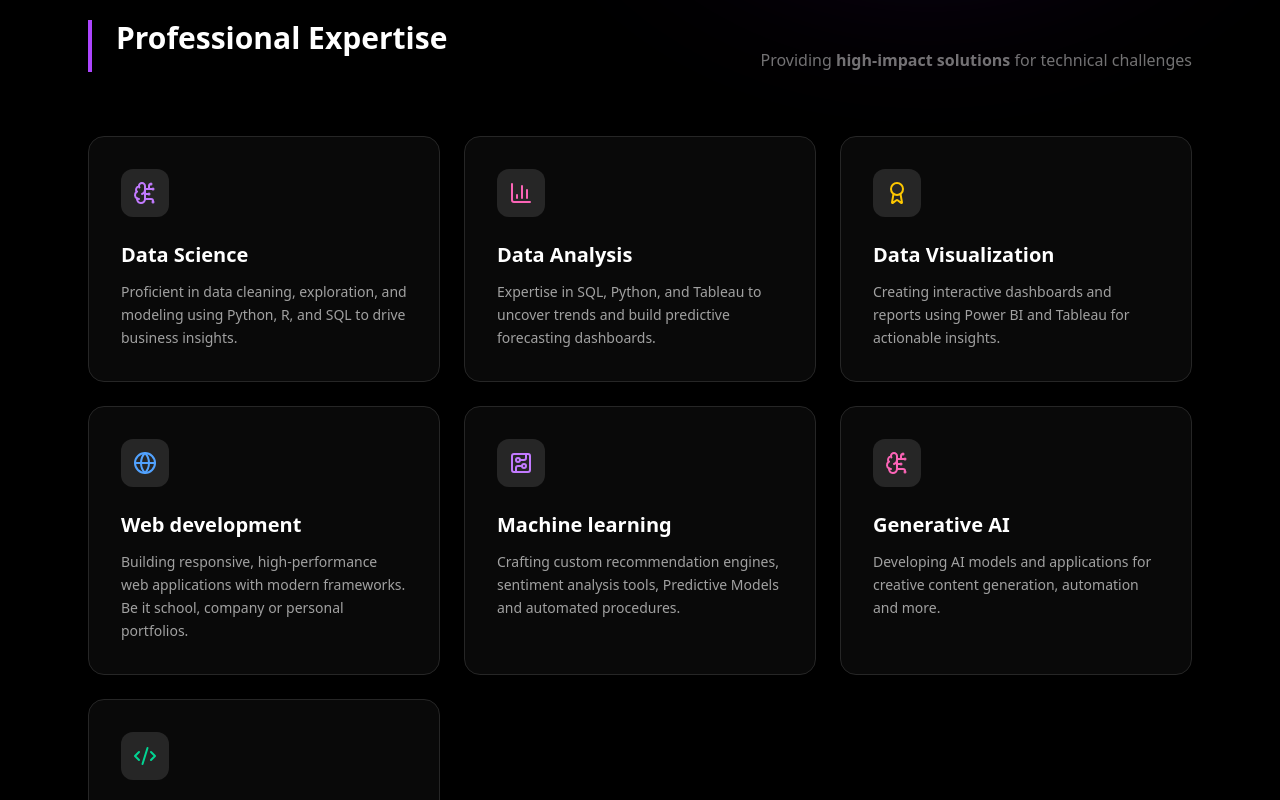
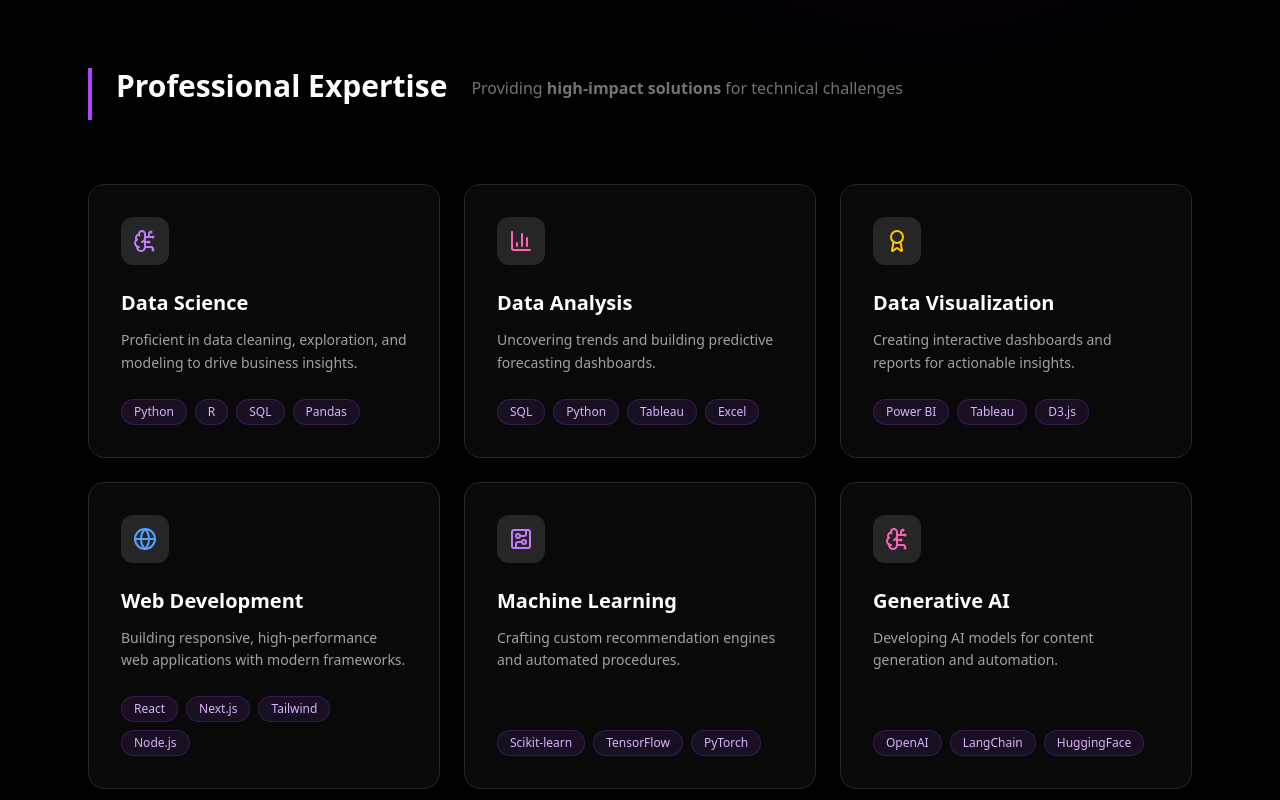
Before and after one commit to kiteluva/kitewebsite, a React (Vite) app in the folder kiluvas/: page / in a window 1280 px wide. Shown: the part 700-1500 px from the top of the page. Built offline with nearby package versions, Linux system fonts and the light colour scheme.

Commit message:
===================

```diff
--- a/kiluvas/src/App.tsx
+++ b/kiluvas/src/App.tsx
@@ -86,25 +86,73 @@ const HomeView: React.FC<{ setActiveTab: (id: string) => void }> = ({ setActiveT
       </div>
     </section>
 
-    <section>
-      <div className="flex flex-col md:flex-row justify-between items-end gap-8 mb-12 border-l-4 border-purple-500 pl-6 text-left mb-16">
+    <section className="py-12">
+      <div className="flex flex-col md:flex-row border-l-4 border-purple-500 pl-6 text-left mb-16">
         <h3 className="text-3xl font-bold mb-4">Professional Expertise</h3>
-        <p className="text-neutral-500">Providing <strong>high-impact solutions</strong> for technical challenges</p>
+        <p className="text-neutral-500 md:ml-6 md:mt-2">
+          Providing <strong>high-impact solutions</strong> for technical challenges
+        </p>
       </div>
-      <div className="grid grid-cols-1 md:grid-cols-3 gap-6">
+
+      <div className="grid grid-cols-1 md:grid-cols-2 lg:grid-cols-3 gap-6">
         {[
-          { icon: <BrainCircuit className="text-purple-400" />, title: "Data Science", desc: "Proficient in data cleaning, exploration, and modeling using Python, R, and SQL to drive business insights." },
-          { icon: <BarChart3 className="text-pink-400" />, title: "Data Analysis", desc: "Expertise in SQL, Python, and Tableau to uncover trends and build predictive forecasting dashboards." },
-          { icon: <Award className="text-yellow-400" />, title: "Data Visualization", desc: "Creating interactive dashboards and reports using Power BI and Tableau for actionable insights." },
-          { icon: <Globe className="text-blue-400" />, title: "Web development", desc: "Building responsive, high-performance web applications with modern frameworks. Be it school, company or personal portfolios." },
-          { icon: <CircuitBoard className="text-purple-400" />, title: "Machine learning", desc: "Crafting custom recommendation engines, sentiment analysis tools, Predictive Models and automated procedures." },
-          { icon: <BrainCircuit className="text-pink-400" />, title: "Generative AI", desc: "Developing AI models and applications for creative content generation, automation and more." },
-          { icon: <Code2 className="text-emerald-400" />, title: "Digital Solutions", desc: "Responsive full-stack software applications with high performance and integrated data management." }
+          {
+            icon: <BrainCircuit className="text-purple-400" />,
+            title: "Data Science",
+            desc: "Proficient in data cleaning, exploration, and modeling to drive business insights.",
+            skills: ["Python", "R", "SQL", "Pandas"]
+          },
+          {
+            icon: <BarChart3 className="text-pink-400" />,
+            title: "Data Analysis",
+            desc: "Uncovering trends and building predictive forecasting dashboards.",
+            skills: ["SQL", "Python", "Tableau", "Excel"]
+          },
+          {
+            icon: <Award className="text-yellow-400" />,
+            title: "Data Visualization",
+            desc: "Creating interactive dashboards and reports for actionable insights.",
+            skills: ["Power BI", "Tableau", "D3.js"]
+          },
+          {
+            icon: <Globe className="text-blue-400" />,
+            title: "Web Development",
+            desc: "Building responsive, high-performance web applications with modern frameworks.",
+            skills: ["React", "Next.js", "Tailwind", "Node.js"]
+          },
+          {
+            icon: <CircuitBoard className="text-purple-400" />,
+            title: "Machine Learning",
+            desc: "Crafting custom recommendation engines and automated procedures.",
+            skills: ["Scikit-learn", "TensorFlow", "PyTorch"]
+          },
+          {
+            icon: <BrainCircuit className="text-pink-400" />,
+            title: "Generative AI",
+            desc: "Developing AI models for content generation and automation.",
+            skills: ["OpenAI", "LangChain", "HuggingFace"]
+          }
         ].map((s, i) => (
-          <div key={i} className="p-8 bg-neutral-900/40 border border-neutral-800 rounded-2xl hover:border-neutral-700 hover:bg-neutral-900/60 transition-all group">
-            <div className="mb-6 p-3 bg-neutral-800 w-fit rounded-xl group-hover:scale-110 transition-transform">{s.icon}</div>
+          <div key={i} className="flex flex-col p-8 bg-neutral-900/40 border border-neutral-800 rounded-2xl hover:border-purple-500/50 hover:bg-neutral-900/60 transition-all group">
+            <div className="mb-6 p-3 bg-neutral-800 w-fit rounded-xl group-hover:scale-110 transition-transform">
+              {s.icon}
+            </div>
+
             <h4 className="text-xl font-bold mb-3">{s.title}</h4>
-            <p className="text-neutral-400 text-sm leading-relaxed">{s.desc}</p>
+            <p className="text-neutral-400 text-sm leading-relaxed mb-6 flex-grow">
+              {s.desc}
+            </p>
+
+            {/* The Tabs/Pills Container */}
+            <div className="flex flex-wrap gap-2 mt-auto">
+              {s.skills.map((skill, idx) => (
+                <span
+                  key={idx}
+                  className="px-3 py-1 text-xs font-medium bg-purple-500/10 text-purple-300 border border-purple-500/20 rounded-full group-hover:border-purple-500/40 transition-colors">
+                  {skill}
+                </span>
+              ))}
+            </div>
           </div>
         ))}
       </div>
@@ -121,6 +169,9 @@ const HomeView: React.FC<{ setActiveTab: (id: string) => void }> = ({ setActiveT
           </h3>
           <p className="text-neutral-400 leading-relaxed mb-6">
             I am driven by the goal of democratizing data. My approach combines technical rigor with intuitive design. Beyond the keyboard, you'll find me swimming, exploring Nairobi's culinary scene, or diving into a film to find fresh creative perspectives.
+          </p>
+          <p className="text-neutral-400 leading-relaxed mb-6">
+            My mission is to empower businesses with data-driven insights and innovative tech solutions. I specialize in automating complex data analysis, making it accessible for decision-makers in a digital-fast evolving world.
           </p>
           <div className="flex flex-wrap gap-3">
             {['Critical Thinking', 'Fast Learner', 'Visualization', 'Strategy', 'creativity', 'programming fluency', 'Team Work'].map((skill) => (
@@ -462,7 +513,7 @@ const App: React.FC = () => {
       <footer className="border-t border-neutral-900 bg-neutral-950 pt-16 pb-8 text-left">
         <div className="max-w-6xl mx-auto px-6 grid grid-cols-1 md:grid-cols-3 gap-12 mb-12">
           <div>
-            <h3 className="text-lg font-bold mb-4"><img src="/images/about.jpg" alt="icon" className="w-4 h-4 inline-block" /> Kiluva J; Data, Tech and AI</h3>
+            <h3 className="text-lg font-bold mb-4"><img src="/images/about.jpg" alt="icon" className="w-5 h-5 rounded-full border border-accent shadow-sm" /> Kiluva J; Data, Tech and AI</h3>
             <p className="text-neutral-400 text-sm leading-relaxed mb-6">
               Empowering businesses through data-driven decisions and innovative tech solutions. Specialized in automating complex analysis for a digital-first world.
             </p>
@@ -506,7 +557,7 @@ const App: React.FC = () => {
 
         <div className="max-w-6xl mx-auto px-6 pt-8 border-t border-neutral-900 flex flex-col md:flex-row justify-between items-center gap-4 text-neutral-600 text-[10px] uppercase tracking-widest">
           <p>© {new Date().getFullYear()} KITELUVA. ALL RIGHTS RESERVED.</p>
-          <a href="https://the-website-chi.vercel.app" target="_blank" rel="noopener noreferrer" className="text-italic font-bold hover:text-blue-400 transition-colors duration-200 flex items-center gap-1.5">
+          <a href="https://the-website-chi.vercel.app" target="_blank" rel="noopener noreferrer" className="text-sm font-bold hover:text-blue-400 transition-colors duration-200 flex items-center gap-1.5">
             <img src="/images/icon2.png" alt="icon" className="w-4 h-4 inline-block" onError={(e: any) => { e.target.src = "https://images.unsplash.com/photo-1507003211169-0a1dd7228f2d?w=400"; }}/>
               ~a -<strong>KADSA</strong>- make~
           </a>
```
